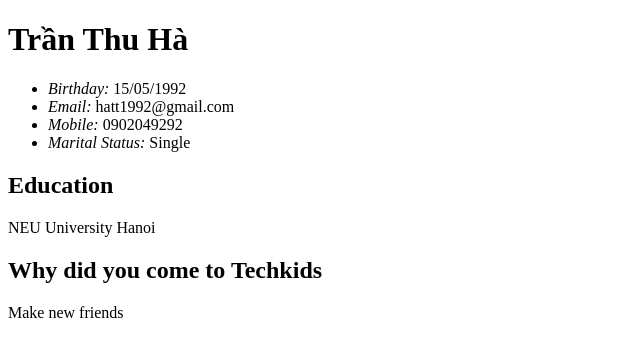
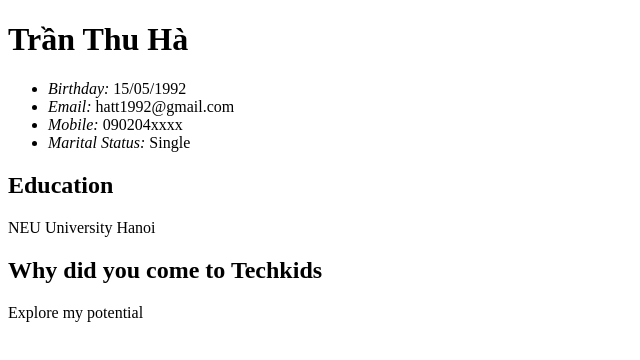
Before and after one commit to techkids-c4e/c4e5, a plain HTML site: page Ha Tran/bai3.html in a window 1280 px wide. Shown: the full height of the page, 0-640 px from the left. Drawn offline with Linux system fonts and the light colour scheme.

Commit message:
Update bai3.html

```diff
--- a/Ha Tran/bai3.html
+++ b/Ha Tran/bai3.html
@@ -10,7 +10,7 @@
 <ul>
  <li><i>Birthday: </i>15/05/1992</li>
  <li><i>Email: </i>hatt1992@gmail.com</li>
- <li><i>Mobile: </i>0902049292</li>
+ <li><i>Mobile: </i>090204xxxx</li>
  <li><i>Marital Status: </i>Single</li>
 </ul>
 
@@ -18,6 +18,6 @@
 <p>NEU University Hanoi</p>
 
 <h2>Why did you come to Techkids</h2>
-<p>Make new friends</p>
+<p>Explore my potential</p>
 </body>
 </html>
```
